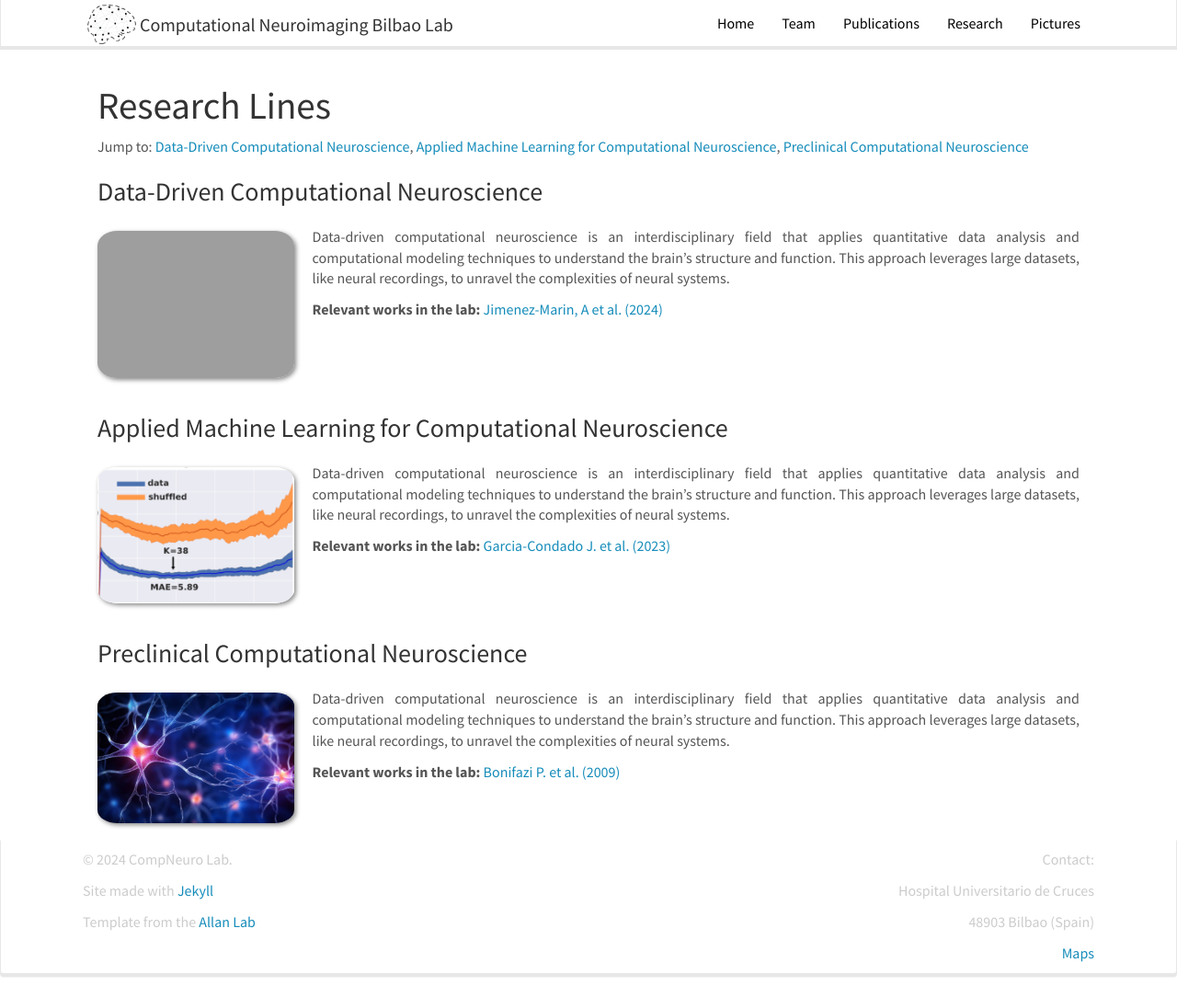
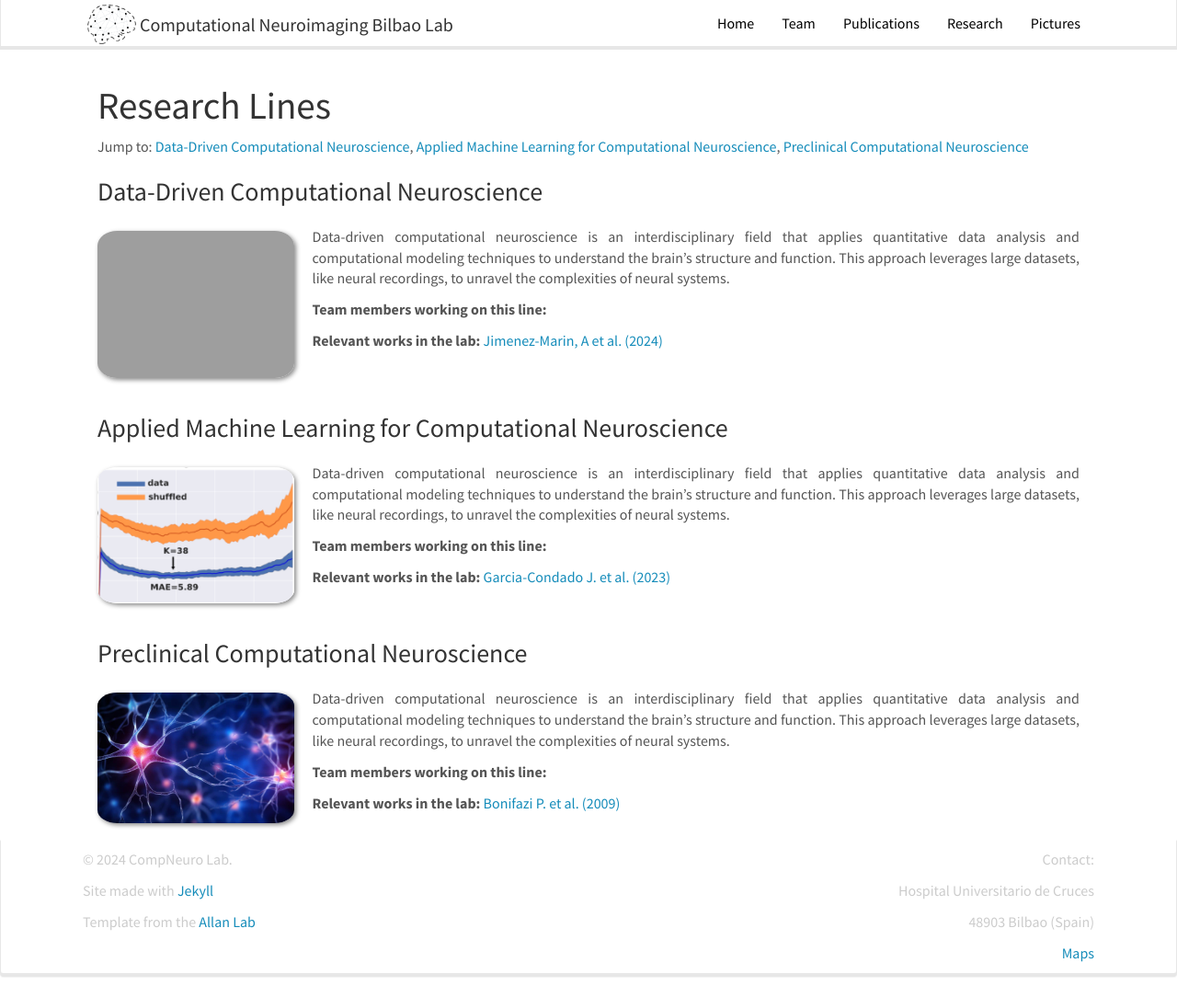
Before and after one commit to itellaetxe/compneurobilbao_website, a Jekyll site: the page built from _pages/research.md, in a window 1280 px wide and 1084 px high. Shown: the whole window at 92% size. Built offline with Jekyll 4.4.1, drawn with Linux system fonts in a browser that asks for light colours; nearby versions of some CDN libraries.

Commit message:
[add paolo's work]

```diff
--- a/_pages/research.md
+++ b/_pages/research.md
@@ -20,6 +20,7 @@ Jump to: [Data-Driven Computational Neuroscience](#data-driven-computational-neu
 </div>
 <div style="flex: 1; padding-left: 20px;"> <!-- This adds some space between the image and the text -->
 <p style="text-align: justify;">Data-driven computational neuroscience is an interdisciplinary field that applies quantitative data analysis and computational modeling techniques to understand the brain's structure and function. This approach leverages large datasets, like neural recordings, to unravel the complexities of neural systems.</p>
+<p style="text-align: justify;">**Team members working on this line:** </p>
 <p style="text-align: justify;">**Relevant works in the lab:** <a href="https://www.nature.com/articles/s41597-024-03060-2"> Jimenez-Marin, A et al. (2024) </a> </p>
 </div>
 </div>
@@ -35,6 +36,7 @@ Jump to: [Data-Driven Computational Neuroscience](#data-driven-computational-neu
 </div>
 <div style="flex: 1; padding-left: 20px;"> <!-- This adds some space between the image and the text -->
 <p style="text-align: justify;">Data-driven computational neuroscience is an interdisciplinary field that applies quantitative data analysis and computational modeling techniques to understand the brain's structure and function. This approach leverages large datasets, like neural recordings, to unravel the complexities of neural systems.</p>
+<p style="text-align: justify;">**Team members working on this line:** </p>
 <p style="text-align: justify;">**Relevant works in the lab:** <a href="https://alz-journals.onlinelibrary.wiley.com/doi/full/10.1002/dad2.12493"> Garcia-Condado J. et al. (2023) </a> </p>
 </div>
 </div>
@@ -49,6 +51,7 @@ Jump to: [Data-Driven Computational Neuroscience](#data-driven-computational-neu
 </div>
 <div style="flex: 1; padding-left: 20px;"> <!-- This adds some space between the image and the text -->
 <p style="text-align: justify;">Data-driven computational neuroscience is an interdisciplinary field that applies quantitative data analysis and computational modeling techniques to understand the brain's structure and function. This approach leverages large datasets, like neural recordings, to unravel the complexities of neural systems.</p>
+<p style="text-align: justify;">**Team members working on this line:** </p>
 <p style="text-align: justify;">**Relevant works in the lab:** <a href="https://www.science.org/doi/abs/10.1126/science.1175509"> Bonifazi P. et al. (2009) </a> </p>
 </div>
 </div>
```
